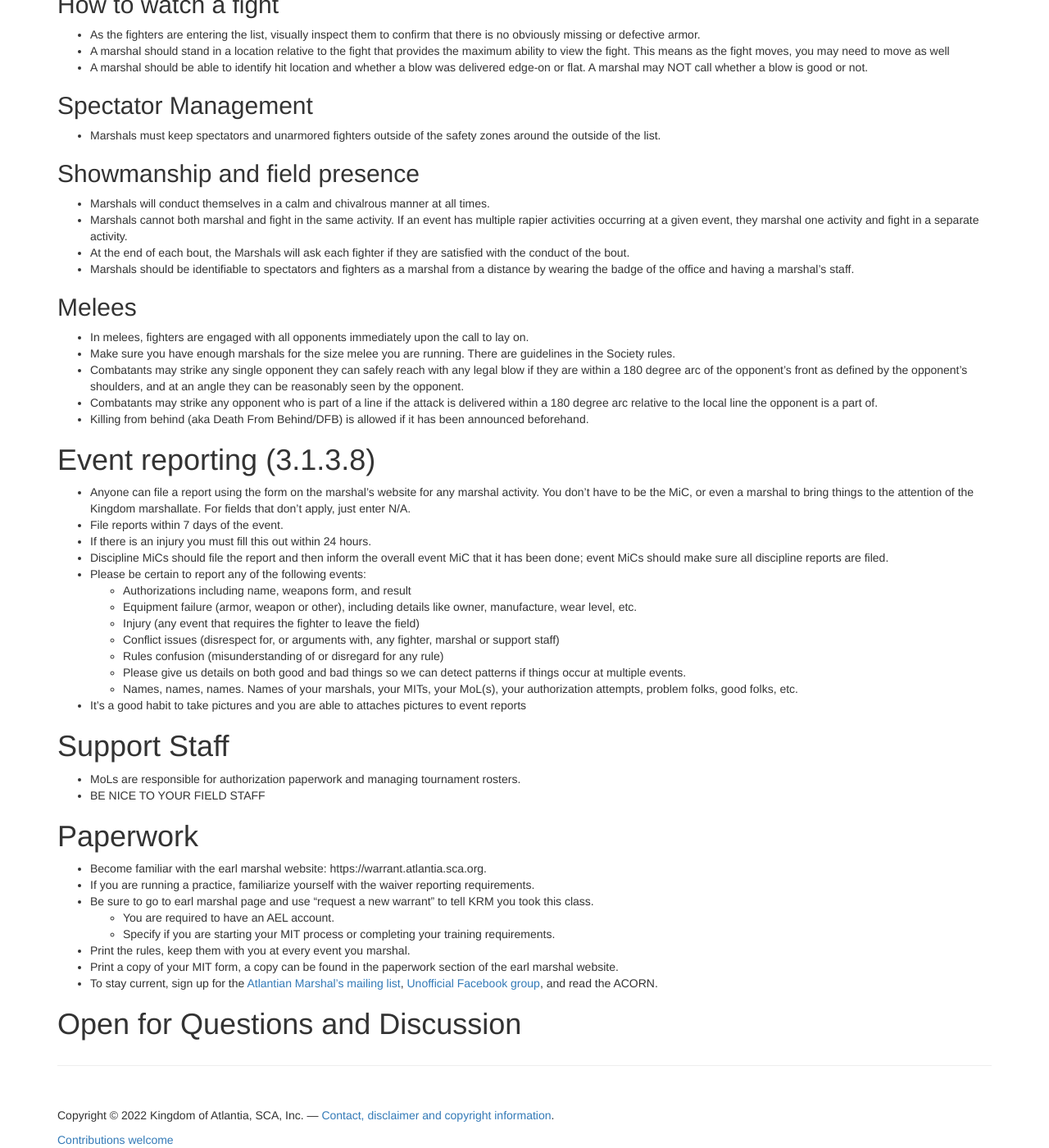
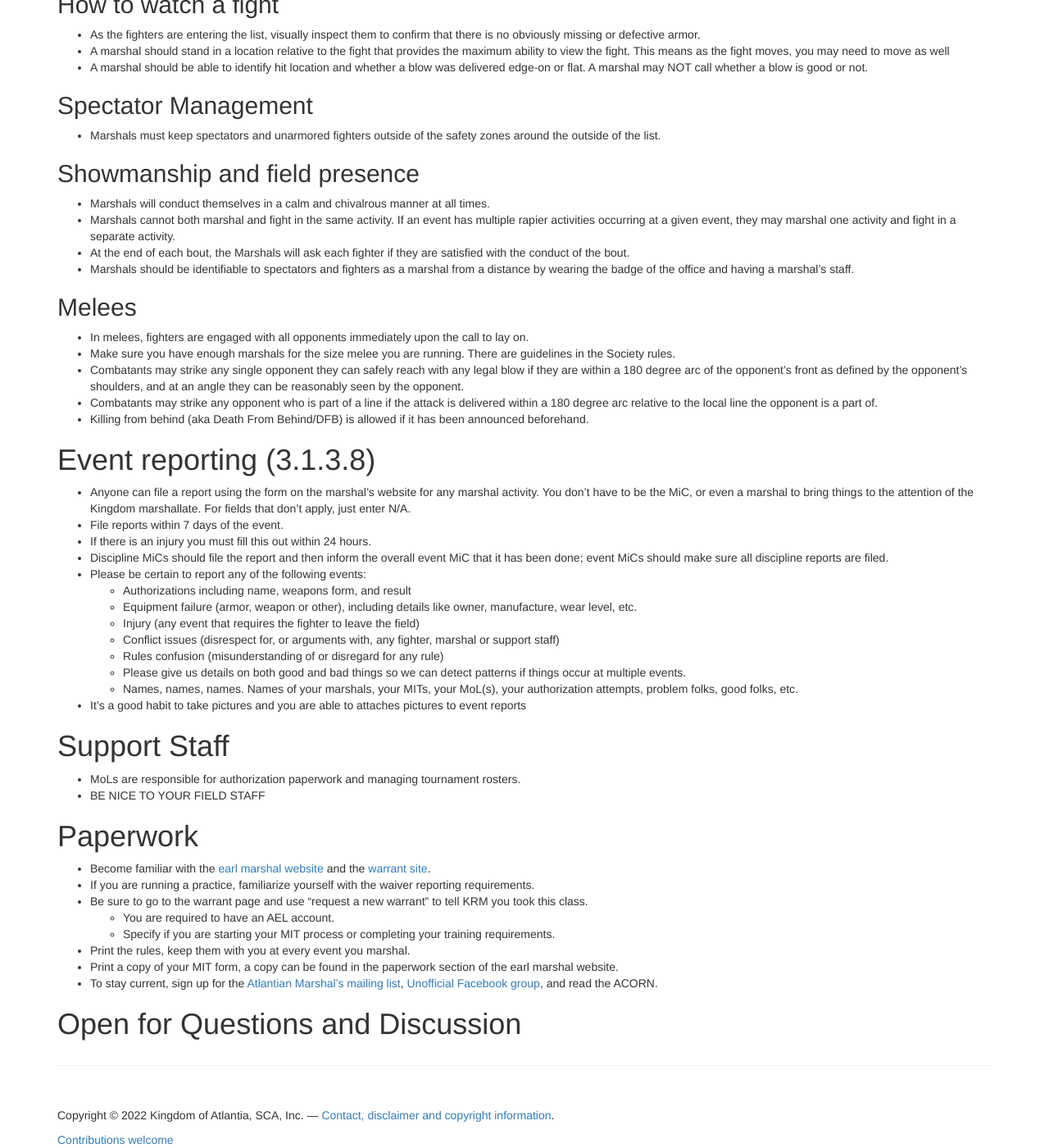
Before and after one commit to academie-de-espee/earl-marshal, a Jekyll site: the page built from training/rapier-marshal.md, in a window 1280 px wide and 1400 px high, scrolled down 4749 px. Shown: the whole window at 82% size. Built offline with Jekyll 4.4.1, drawn with Linux system fonts in a browser that asks for light colours.

Commit message:
Fixing a typo and clarifying a couple website links

```diff
--- a/training/rapier-marshal.md
+++ b/training/rapier-marshal.md
@@ -164,7 +164,7 @@ Projectile Weapons within rapier combat are governed by Combat Archery marshals,
 
 ## Showmanship and field presence
 * Marshals will conduct themselves in a calm and chivalrous manner at all times.
-* Marshals cannot both marshal and fight in the same activity. If an event has multiple rapier activities occurring at a given event, they marshal one activity and fight in a separate activity.
+* Marshals cannot both marshal and fight in the same activity. If an event has multiple rapier activities occurring at a given event, they may marshal one activity and fight in a separate activity.
 * At the end of each bout, the Marshals will ask each fighter if they are satisfied with the conduct of the bout.
 * Marshals should be identifiable to spectators and fighters as a marshal from a distance by wearing the badge of the office and having a marshal's staff.
 
@@ -196,9 +196,9 @@ Projectile Weapons within rapier combat are governed by Combat Archery marshals,
 * BE NICE TO YOUR FIELD STAFF
 
 # Paperwork
-* Become familiar with the earl marshal website: https://warrant.atlantia.sca.org.
+* Become familiar with the [earl marshal website](https://marshal.atlantia.sca.org) and the [warrant site](https://warrant.atlantia.sca.org).
 * If you are running a practice, familiarize yourself with the waiver reporting requirements.
-* Be sure to go to earl marshal page and use "request a new warrant" to tell KRM you took this class.
+* Be sure to go to the warrant page and use "request a new warrant" to tell KRM you took this class.
   * You are required to have an AEL account.
   * Specify if you are starting your MIT process or completing your training requirements.
 * Print the rules, keep them with you at every event you marshal.
```
